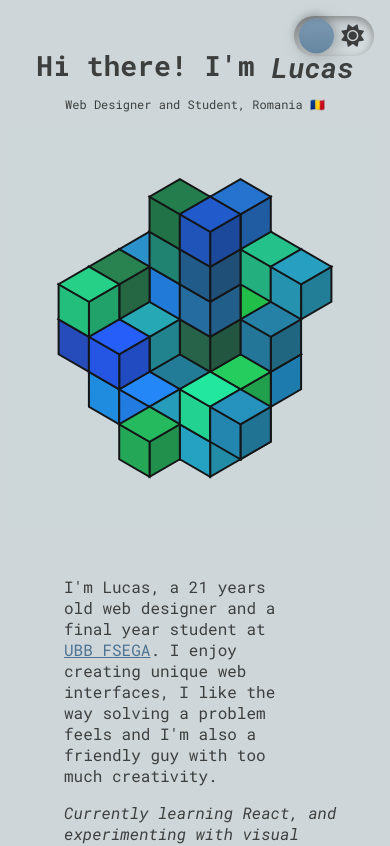
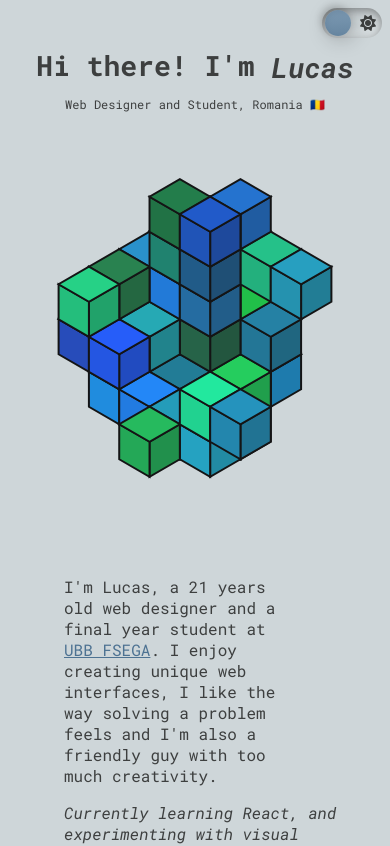
Before and after one commit to lucaspop5511/ReactFolio, a React (Vite) app: page / in a window 390 px wide. Shown: the top 846 px of the page. Built offline with nearby package versions, Linux system fonts and the light colour scheme.

Commit message:
dark theme toggle

```diff
--- a/src/styles/main.css
+++ b/src/styles/main.css
@@ -71,6 +71,7 @@ p {
     align-items: center;
     justify-content: space-between;
     padding: 5px;
+    z-index: 9999;
 }
 
 .theme-toggle::after {
@@ -186,4 +187,33 @@ p {
         font-size: 0.75rem;
     }
 
+    .theme-toggle {
+        width: 60px;
+        height: 30px;
+        top: 0.5rem;
+        right: 0.5rem;
+    }
+
+    .theme-toggle::after {
+        width: 26px;
+        height: 26px;
+        left: 3px;
+    }
+
+    .theme-toggle i {
+        font-size: 1rem;
+    }
+
+    .theme-toggle .sun {
+        right: 6px;
+    }
+
+    .theme-toggle .moon {
+        left: 6px;
+    }
+
+    [data-theme="dark"] .theme-toggle::after {
+        left: calc(100% - 29px);
+    }
+
 }
```
